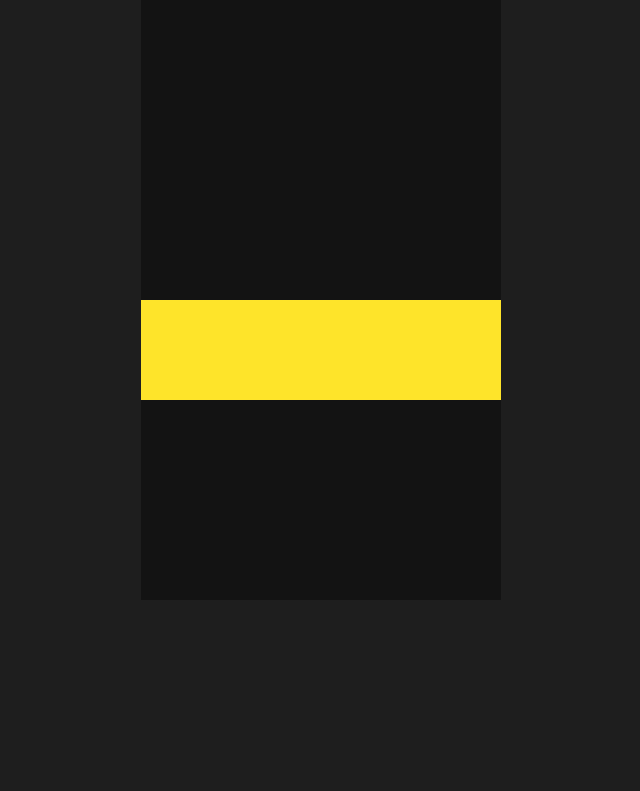
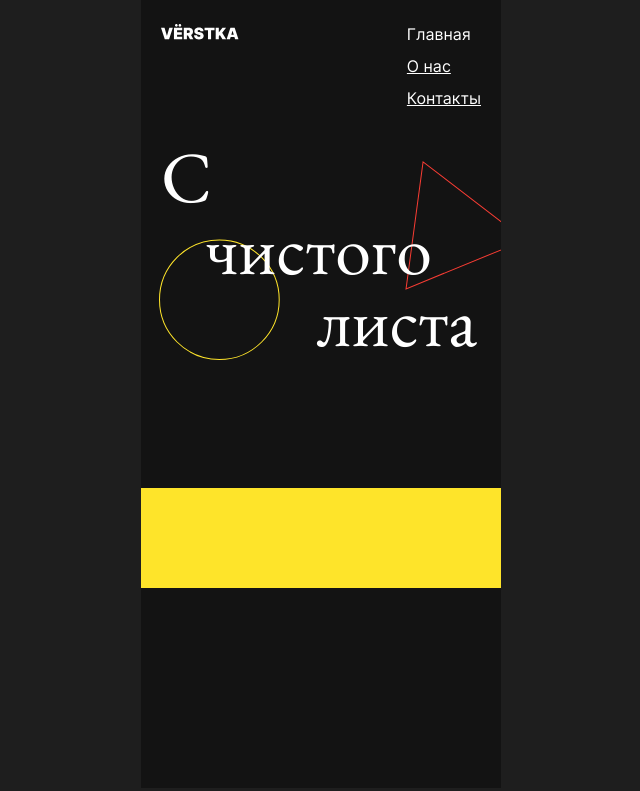
Before and after one commit to AlexanderAl1fe/s-chistogo-lista, a plain HTML site: page index.html in a window 1280 px wide. Shown: the whole page, without its empty margins (319-959 px from the left). Drawn offline with Linux system fonts and the light colour scheme.

Commit message:
header and cover

```diff
--- a/index.html
+++ b/index.html
@@ -8,9 +8,34 @@
     <link rel="stylesheet" href="./styles/style.css">
 </head>
 <body>
-    <header class=" header content-section content-section_theme_dark"></header>
+    <header class=" header content-section content-section_theme_dark">
+        <a class="header__logo">
+            <img class="header__logo-image"
+                 src="./images/logo.svg"
+                 alt="Логотип сайта">
+        </a>
+        <nav class="header__menu">
+            <ul class="header__menu-list">
+                <li class="header__menu-item header__menu-item_active">
+                    <a class="header__menu-link" href="#0">Главная</a>
+                </li>
+                <li class="header__menu-item">
+                    <a class="header__menu-link" href="#0">О нас</a>
+                </li>
+                <li class="header__menu-item">
+                    <a class="header__menu-link" href="#0">Контакты</a>
+                </li>
+            </ul>
+        </nav>
+    </header>
     <main>
-        <section class="cover content-section content-section_theme_dark"></section>
+        <section class="cover content-section content-section_theme_dark">
+            <h1 class="cover-title">
+                <span class="accent-span">С</span>
+                <span class="accent-span text-center">чистого</span>
+                <span class="accent-span text-right">листа</span>
+            </h1>
+        </section>
         <section class="intro content-section content-section_theme_dark"></section>
         <section class="reasons content-section content-section_theme_bright"></section>
         <section class="how-t0 content-section content-section_theme_dark"></section>
--- a/styles/style.css
+++ b/styles/style.css
@@ -39,4 +39,70 @@ blockquote {
 
 .header {
     padding: 24px 20px;
+    display: flex;
+    align-items: flex-start;
+    justify-content: space-between;
+
+
 }
+
+.header__logo {
+    display: block;
+    width: 78px;
+}
+
+.header__logo-image {
+    width: 100%;
+}
+
+.header__menu-list {
+    list-style-type: none;
+    display: flex;
+    gap: 12px;
+    flex-direction: column;
+    align-items: flex-start;
+}
+
+.header__menu-item_active .header__menu-link {
+    text-decoration: none;
+
+}
+
+.header__menu-link {
+    color: white;
+    font-size: 16px;
+    font-family: Inter;
+    font-style: normal;
+    font-weight: 400;
+    line-height: 19.2px;
+}
+
+.cover {
+    background-image: url(../images/cover.svg);
+    background-repeat: no-repeat;
+    background-size: 95% auto;
+    background-position: right center;
+    padding: 7px 24px 32px 20px;
+}
+
+.cover-title {
+    color: #FFF;
+    font-size: 72px;
+    font-family: EB Garamond;
+    font-style: normal;
+    font-weight: 400;
+    line-height: 100%;
+
+}
+
+.accent-span {
+    display: block;
+}
+
+.text-center {
+    text-align: center;
+}
+
+.text-right {
+    text-align: right;
+}
```
